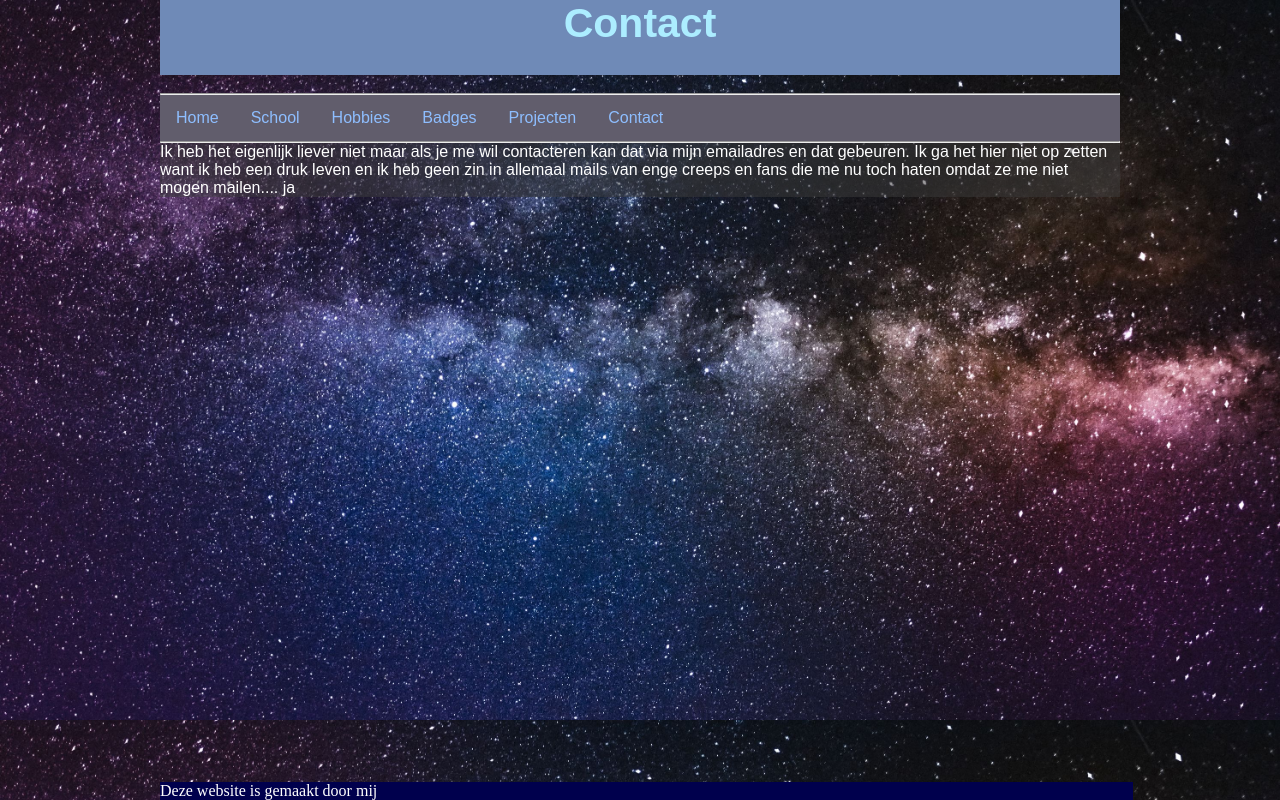
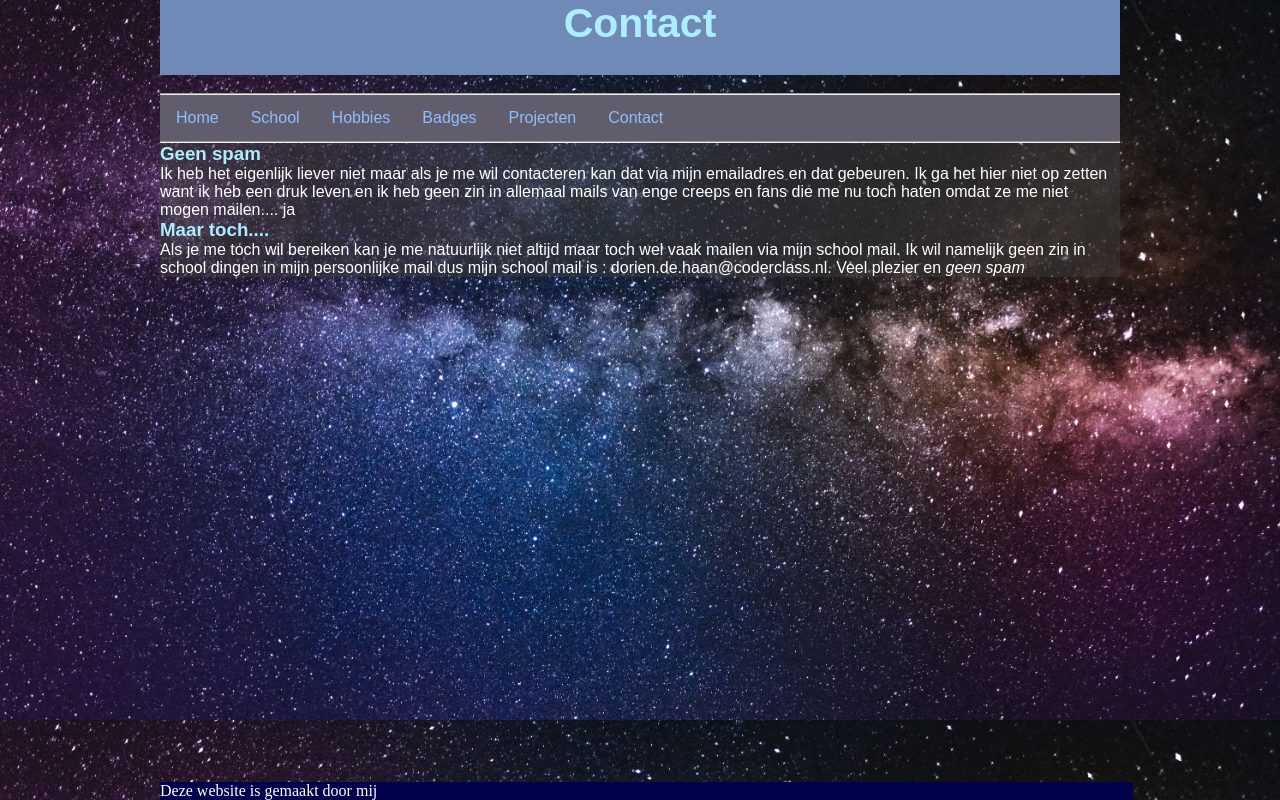
Before and after one commit to Dorien2005/Dorien2005.github.io, a plain HTML site: page HTML-CSS-02/contact.html in a window 1280 px wide. Drawn offline with Linux system fonts and the light colour scheme.

Commit message:
iets in contact veranderd

```diff
--- a/HTML-CSS-02/contact.html
+++ b/HTML-CSS-02/contact.html
@@ -23,11 +23,17 @@
       <hr>
     <section id="section">
       <article class="par">
+        <h3 class="h3">Geen spam</h3>
         Ik heb het eigenlijk liever niet maar als je me wil contacteren kan dat via mijn
          emailadres en dat gebeuren. Ik ga het hier niet op zetten want ik heb een druk
          leven en ik heb geen zin in allemaal mails van enge creeps en fans die me nu toch haten
          omdat ze me niet mogen mailen.... ja
       </article>
+      <article class="par">
+        <h3 class="h3">Maar toch....</h3>
+        Als je me toch wil bereiken kan je me natuurlijk niet altijd maar toch wel vaak mailen via
+        mijn school mail. Ik wil namelijk geen zin in school dingen in mijn persoonlijke mail dus
+        mijn school mail is : dorien.de.haan@coderclass.nl. Veel plezier en <em>geen spam</em>
     </section>
     <footer class="footer">Deze website is gemaakt door mij</footer>
   </div>
```
